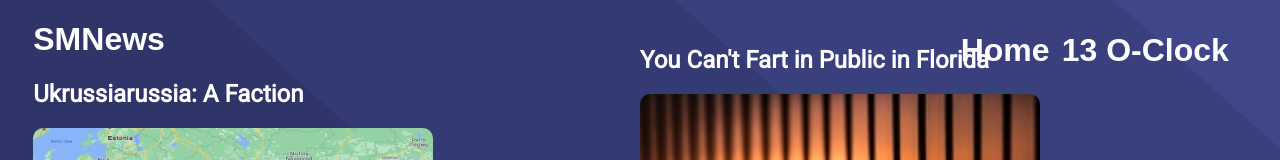
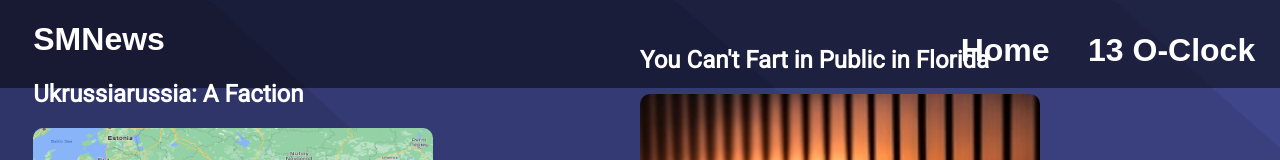
Before and after one commit to arjmeh/sillymonkeynews2, a plain HTML site: page index.html in a window 1280 px wide. Shown: the top 160 px of the page. Drawn offline with Linux system fonts and the light colour scheme; a web font is replaced by a local one.

Commit message:
initialcommit

```diff
--- a/index.html
+++ b/index.html
@@ -14,6 +14,8 @@
     />
   </head>
   <body>
+    <div class="menubar">
+    </div>
     <div class="topmenu">
       <h1><a href="index.html" class="smnews" id="smnews">SMNews</a></h1>
       <h1><a href="index.html" class="home">Home</a></h1>
--- a/styles.css
+++ b/styles.css
@@ -27,7 +27,7 @@ body {
 
 .smnews {
   position: relative;
-  left: 2%;;
+  left: 2%;
 }
 
 .topmenu {
@@ -52,14 +52,16 @@ img {
 }
 
 .thirteen {
+  position: relative;
+  left: 85%;
   position: absolute;
-  right: 4%;
   top: 4%;
 }
 
 .home {
+  position: relative;
+  right: 18%;
   position: absolute;
-  right: 18%;
   top: 4%;
 }
 
@@ -94,3 +96,15 @@ img {
 a:hover {
   color: gray;
 }
+
+
+.menubar {
+  max-width: 3000px;
+  height: 11%;
+  opacity: 0.5;
+  position: absolute;
+  top: 0;
+  left: 0;
+  right: 0;
+  background-color: black;
+}
```
